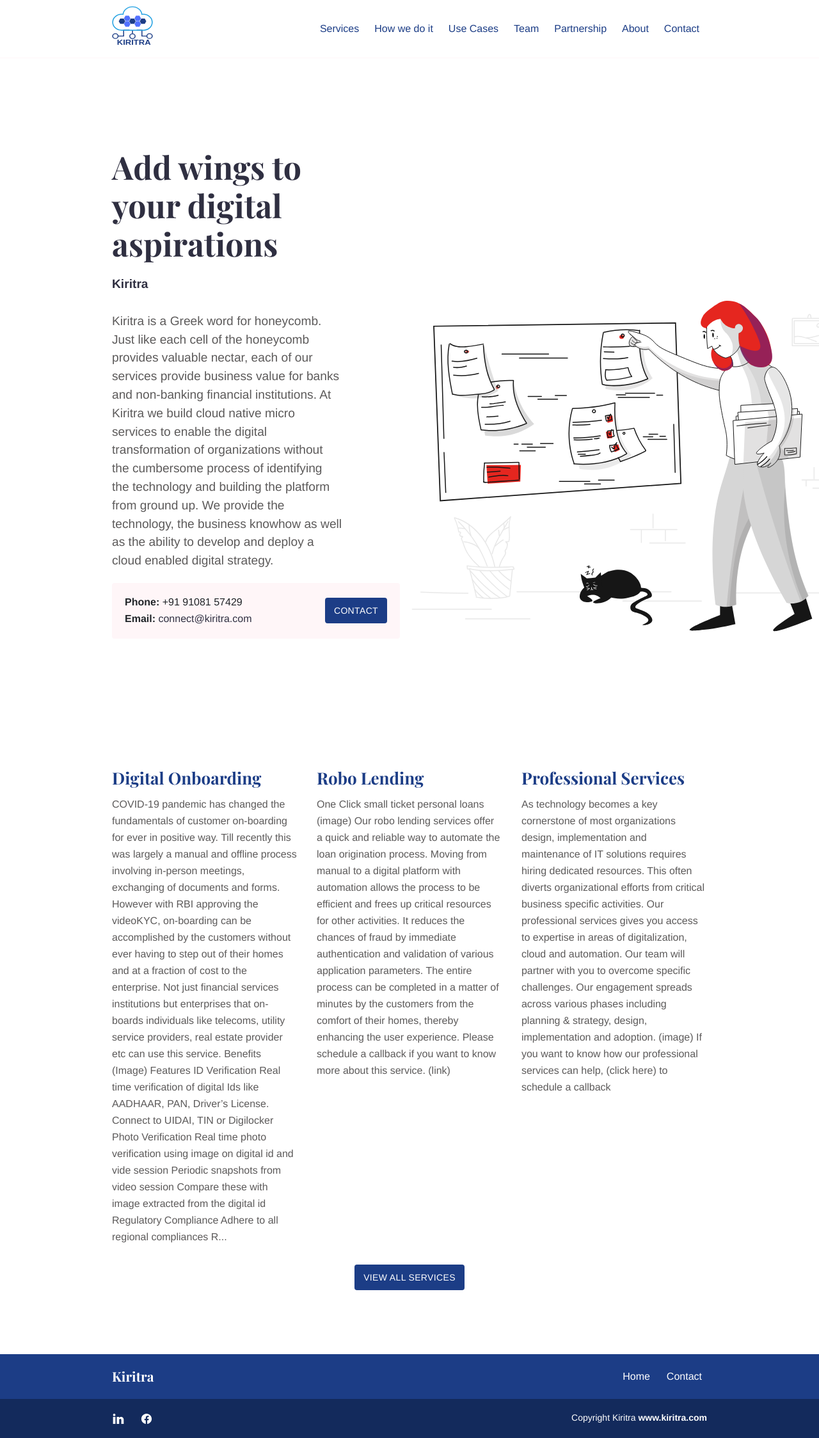
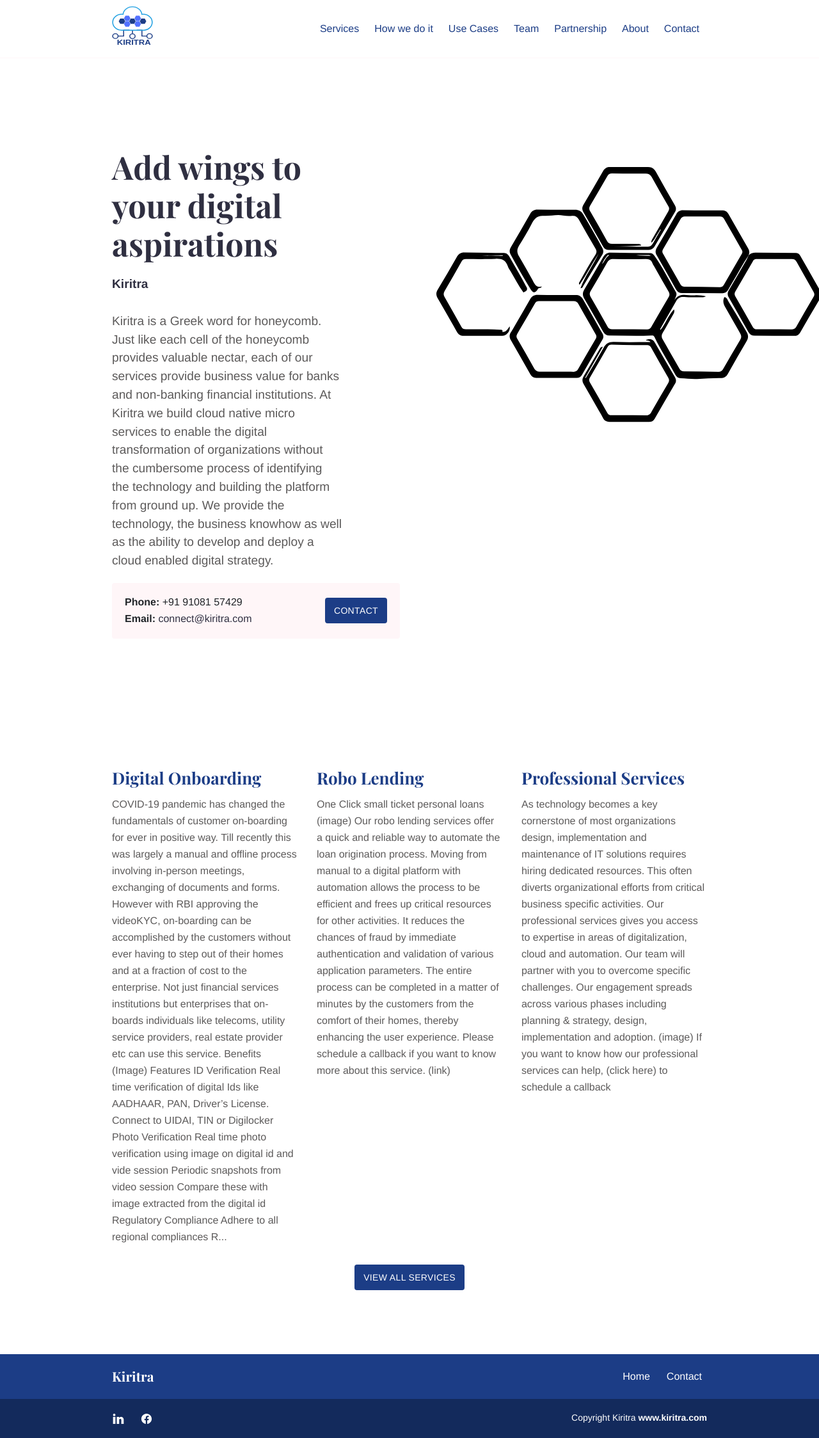
Before and after one commit to Kiritra/Kiritra.com, a Jekyll site: the page built from index.md, in a window 1280 px wide. Shown: the whole page at 64% size. Built offline with Jekyll 4.4.1, drawn with Linux system fonts in a browser that asks for light colours.

Commit message:
Update index.md

```diff
--- a/index.md
+++ b/index.md
@@ -2,7 +2,7 @@
 title: Kiritra
 layout: home
 description: Business website of Kiritra.
-intro_image: "images/illustrations/pointing.svg"
+intro_image: "images/illustrations/Honeycomb_adobe_express.svg"
 intro_image_absolute: true
 intro_image_hide_on_mobile: true
 show_call_box: true
```
